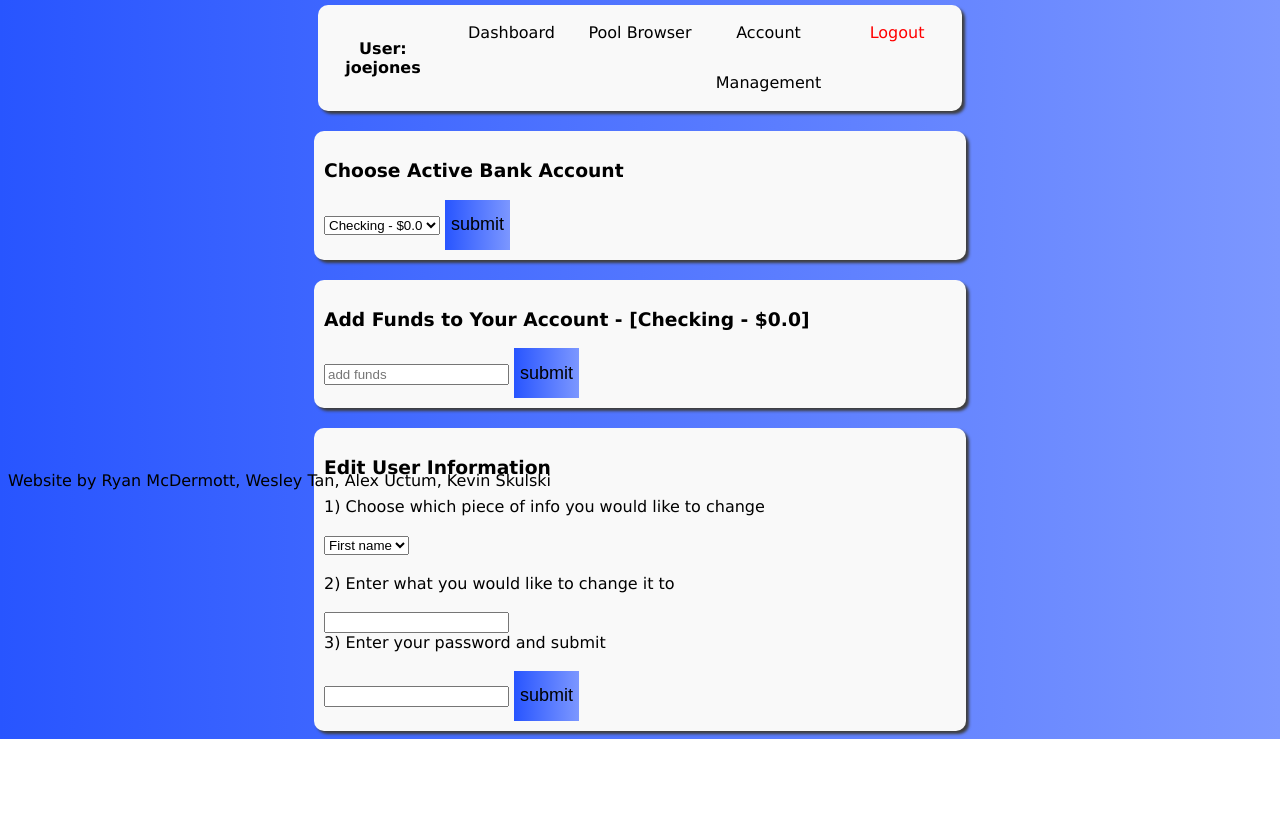
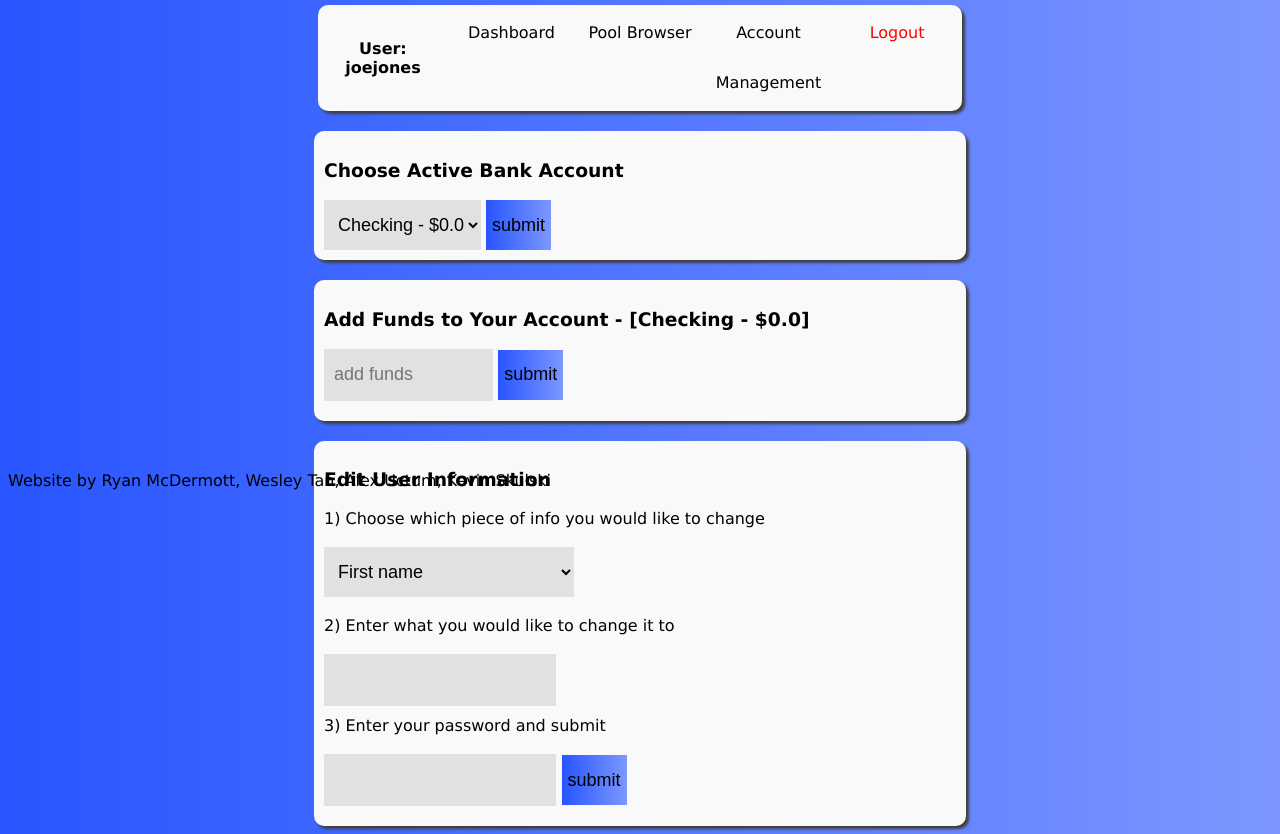
Before and after one commit to tanwesley/microlending_project, a Flask app: page /accountManagement in a window 1280 px wide. Shown: the part 310-1144 px from the top of the page. Before the commit the page ends 1049 px from the top, so only its background shows below. Run offline with Flask 2, Linux system fonts and the light colour scheme; a user stored in the database is signed in; data comes from the database, SQL or seed files in the repository; parts of the project's set-up code (start-up, migrations or seed data) failed here and were passed over.

Commit message:
Fixed CSS on accountManagement page

```diff
--- a/app/templates/accountManagement.html
+++ b/app/templates/accountManagement.html
@@ -19,7 +19,7 @@
         <h3>Choose Active Bank Account</h3>
 
         <form action="/switchBankAccounts" method="post">
-            <select name="accountDropDown" class="dropDown">
+            <select name="accountDropDown" class="categoryList">
                 <option disabled selected value>{{ bankAccount.account_name }} - ${{ bankAccount.micro_dollars }}</option>
                 {% for account in user.bank_accounts %}
                     <option value="{{ account.id }}">{{ account.account_name }} - ${{ account.micro_dollars }}</option>
@@ -35,7 +35,7 @@
         <h3>Add Funds to Your Account - [{{ bankAccount.account_name }} - ${{bankAccount.micro_dollars}}]</h3>
 
         <form action="/addFundsToActiveBankAccount" method="post">
-            <input class="textbox" type="text" placeholder="add funds" name="add funds"/>
+            <input style="width:50%;" class="poolTextbox" type="text" placeholder="add funds" name="add funds"/>
             <button class="button" type="submit">submit</button>
         </form>
     </div>
@@ -47,7 +47,7 @@
         <form action="/changeUserInformation" method="post">
             <span>1) Choose which piece of info you would like to change</span>
             <br><br>
-            <select name="infoDropDown" class="dropDown">
+            <select style="width:250px;" name="infoDropDown" class="categoryList">
                 <option value="first name">First name</option>
                 <option value="last name">Last name</option>
                 <option value="username">Username</option>
@@ -57,12 +57,12 @@
 
             <span>2) Enter what you would like to change it to</span>
             <br><br>
-            <input class="textbox" type="text" name="newInformation"/>
+            <input style="width:50%;" class="poolTextbox" type="text" name="newInformation"/>
             <br>
 
             <span>3) Enter your password and submit</span>
             <br><br>
-            <input class="textbox" type="password" name="password"/>
+            <input style="width:50%;" class="poolTextbox" type="password" name="password"/>
 
             <button class="userInfoButton" type="submit">submit</button>
 
@@ -72,5 +72,5 @@
         </form>
     </div>
 </body>
-<footer, style="position: absolute; bottom: 0px;">Website by Ryan McDermott, Wesley Tan, Alex Uctum, Kevin Skulski</footer>
+<footer style="position: absolute; bottom: 0px;">Website by Ryan McDermott, Wesley Tan, Alex Uctum, Kevin Skulski</footer>
 </html>
--- a/app/templates/poolBrowser.html
+++ b/app/templates/poolBrowser.html
@@ -62,5 +62,5 @@
     </div>
     {% endfor %}
 </body>
-<footer, style="position: absolute; bottom: 0px;">Website by Ryan McDermott, Wesley Tan, Alex Uctum, Kevin Skulski</footer>
+<footer style="position: absolute; bottom: 0px;">Website by Ryan McDermott, Wesley Tan, Alex Uctum, Kevin Skulski</footer>
 </html>
```
